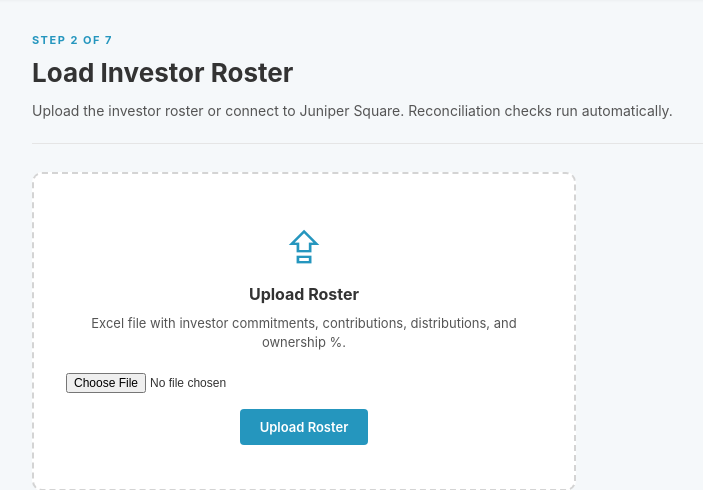
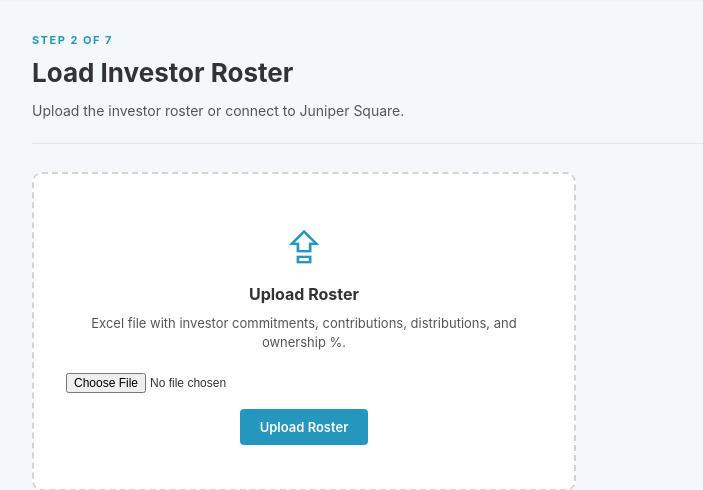
Before and after one commit to akim777-cyb/snowball-reporting, a Flask app: page /investors in a window 1280 px wide. Shown: the part 150-640 px from the top of the page, without its empty margins (40-743 px from the left). Run offline with Flask 3, Linux system fonts and the light colour scheme.

Commit message:
Remove reconciliation note from investors page subtitle

```diff
--- a/templates/investors.html
+++ b/templates/investors.html
@@ -5,7 +5,7 @@
     <div>
         <div class="eyebrow">Step 2 of 7</div>
         <h1>Load Investor Roster</h1>
-        <p class="subtitle">Upload the investor roster or connect to Juniper Square. Reconciliation checks run automatically.</p>
+        <p class="subtitle">Upload the investor roster or connect to Juniper Square.</p>
     </div>
 </div>
 
```
